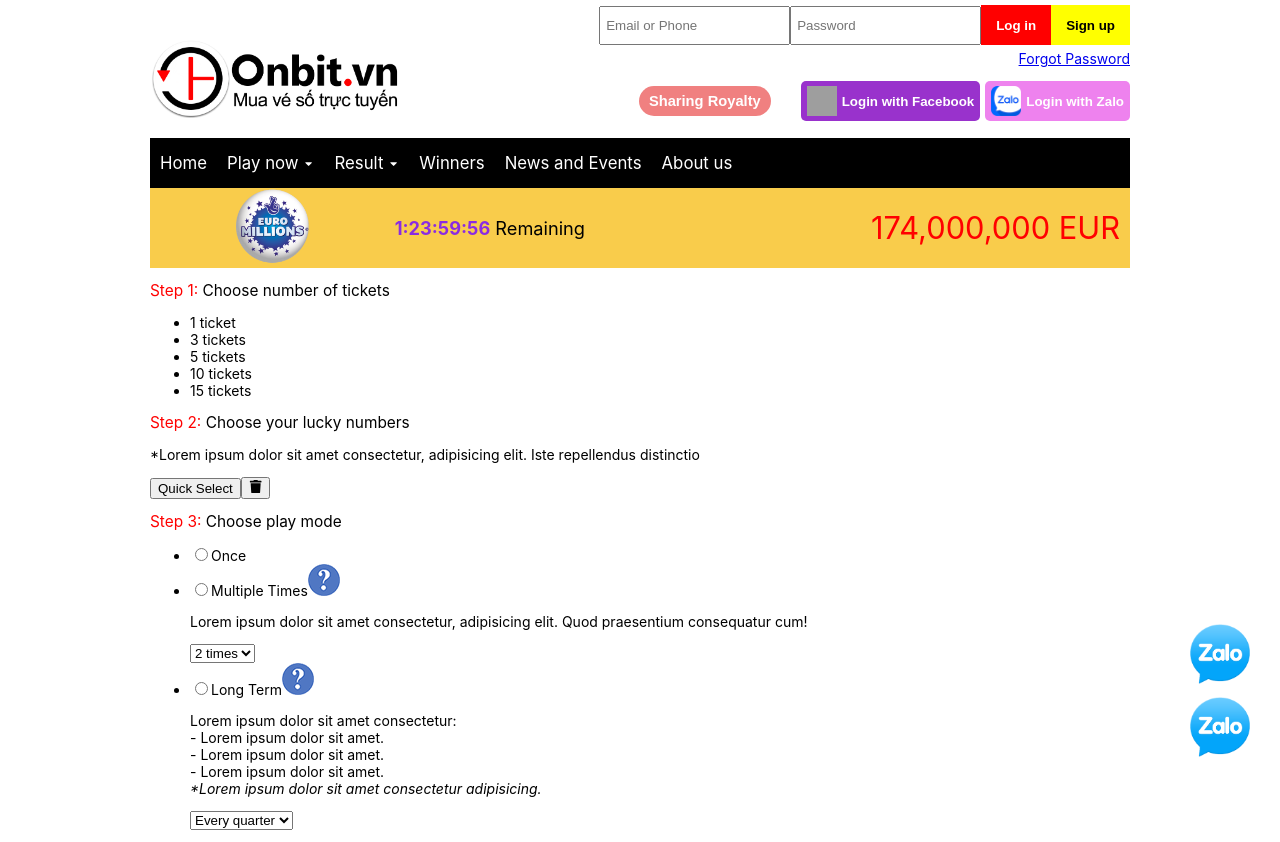
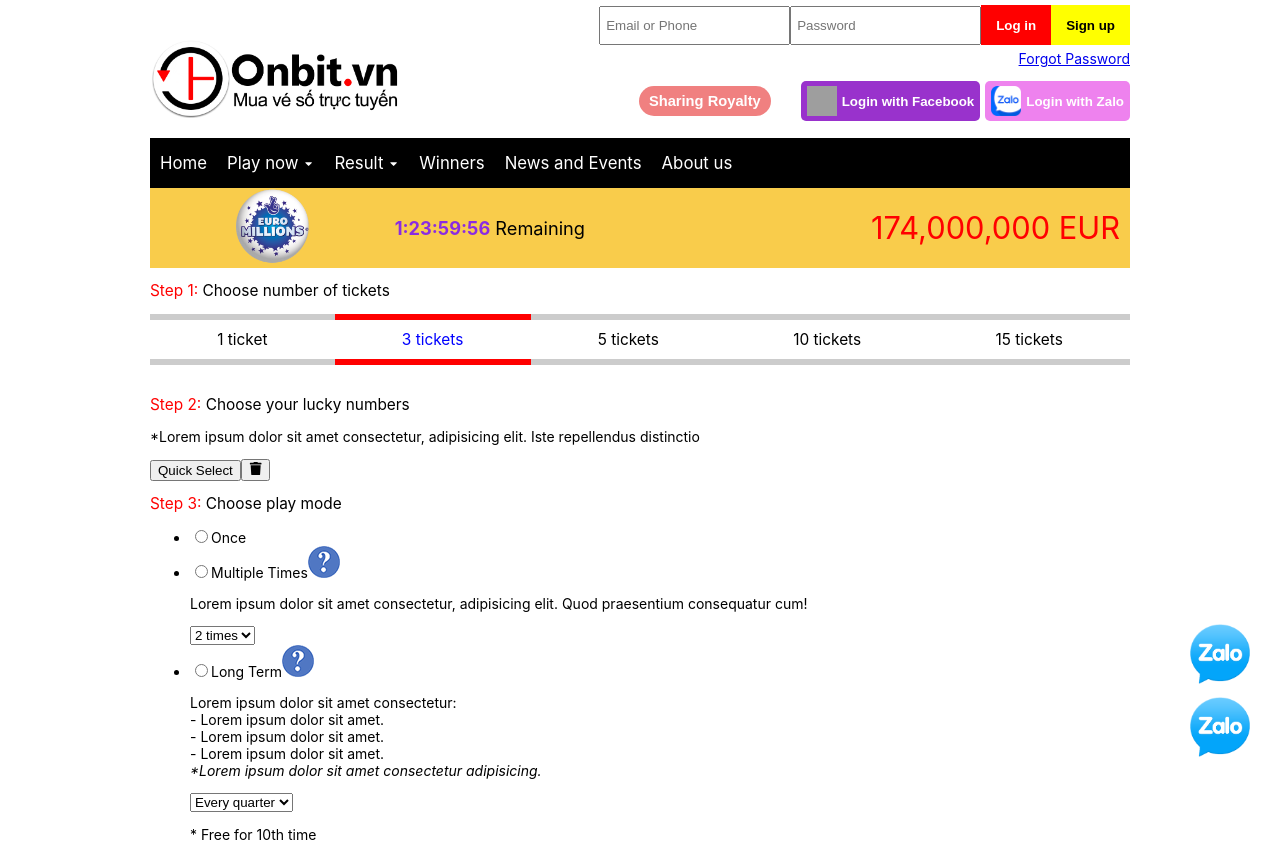
Before and after one commit to SonDo580/lottery-clone, a React (Create React App) app: page /play in a window 1280 px wide. Shown: the top 842 px of the page. Built offline with nearby package versions, Linux system fonts and the light colour scheme; grey boxes are pictures that could not be loaded.

Commit message:
Style Ticket component

```diff
--- /dev/null
+++ b/src/pages/Play/components/Ticket/Ticket.scss
@@ -0,0 +1,27 @@
+.chooseTicket ul {
+  list-style: none;
+  padding-left: 0;
+  display: flex;
+  align-items: center;
+  margin-bottom: 30px;
+
+  li {
+    flex-grow: 1;
+    text-align: center;
+    border-top: 6px solid #ccc;
+    border-bottom: 6px solid #ccc;
+    padding: 10px 0;
+    font-size: 1.1rem;
+
+    &.active {
+      border-top: 6px solid red;
+      border-bottom: 6px solid red;
+      color: blue;
+    }
+
+    &:hover {
+      cursor: pointer;
+      border-color: blue;
+    }
+  }
+}
--- a/src/pages/Play/components/Ticket/index.js
+++ b/src/pages/Play/components/Ticket/index.js
@@ -1,4 +1,8 @@
-function Ticket() {
+import "./Ticket.scss";
+
+function Ticket(props) {
+  const { arrayValues, numTickets, changeNumTickets } = props;
+
   return (
     <div className="chooseTicket">
       <h2>
```
